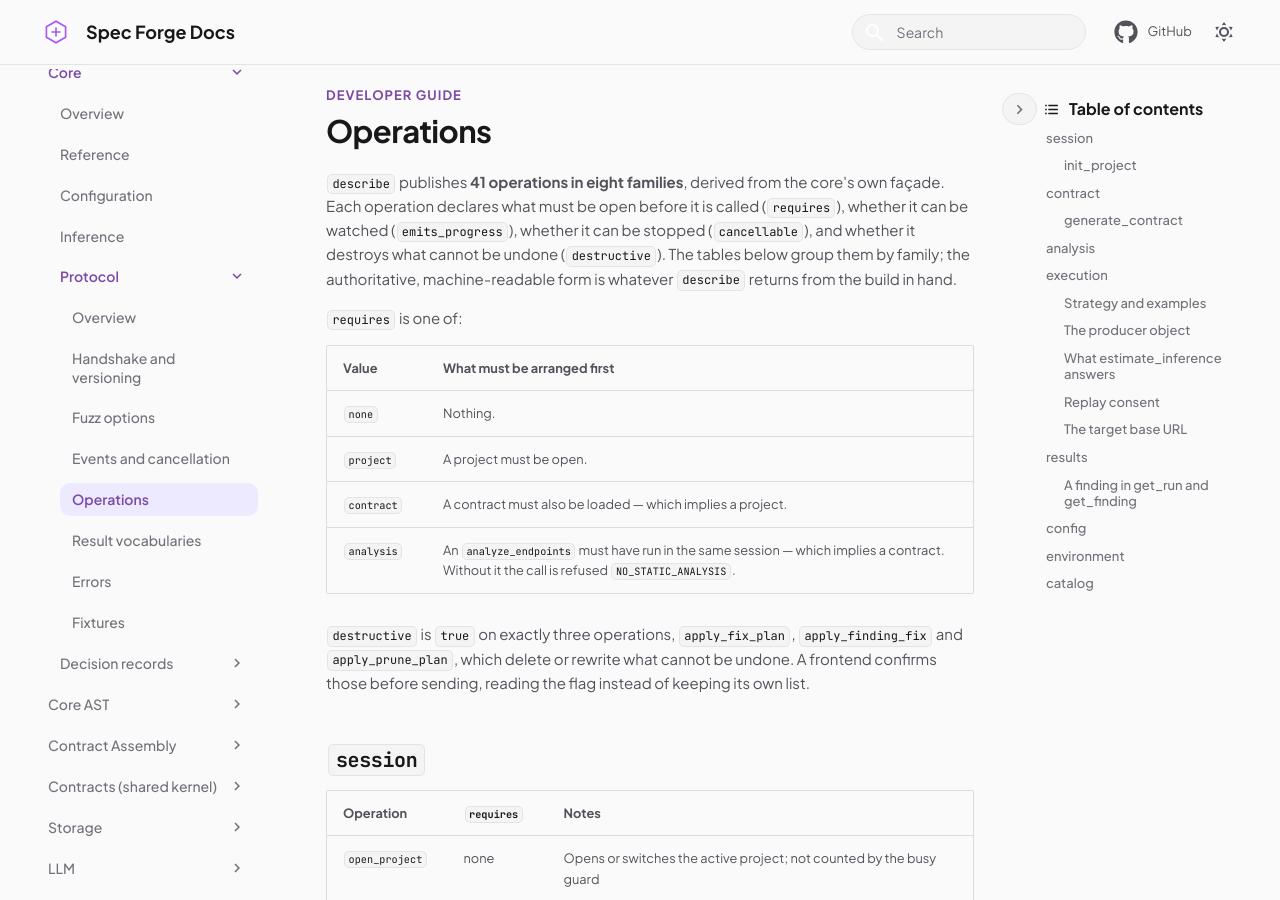
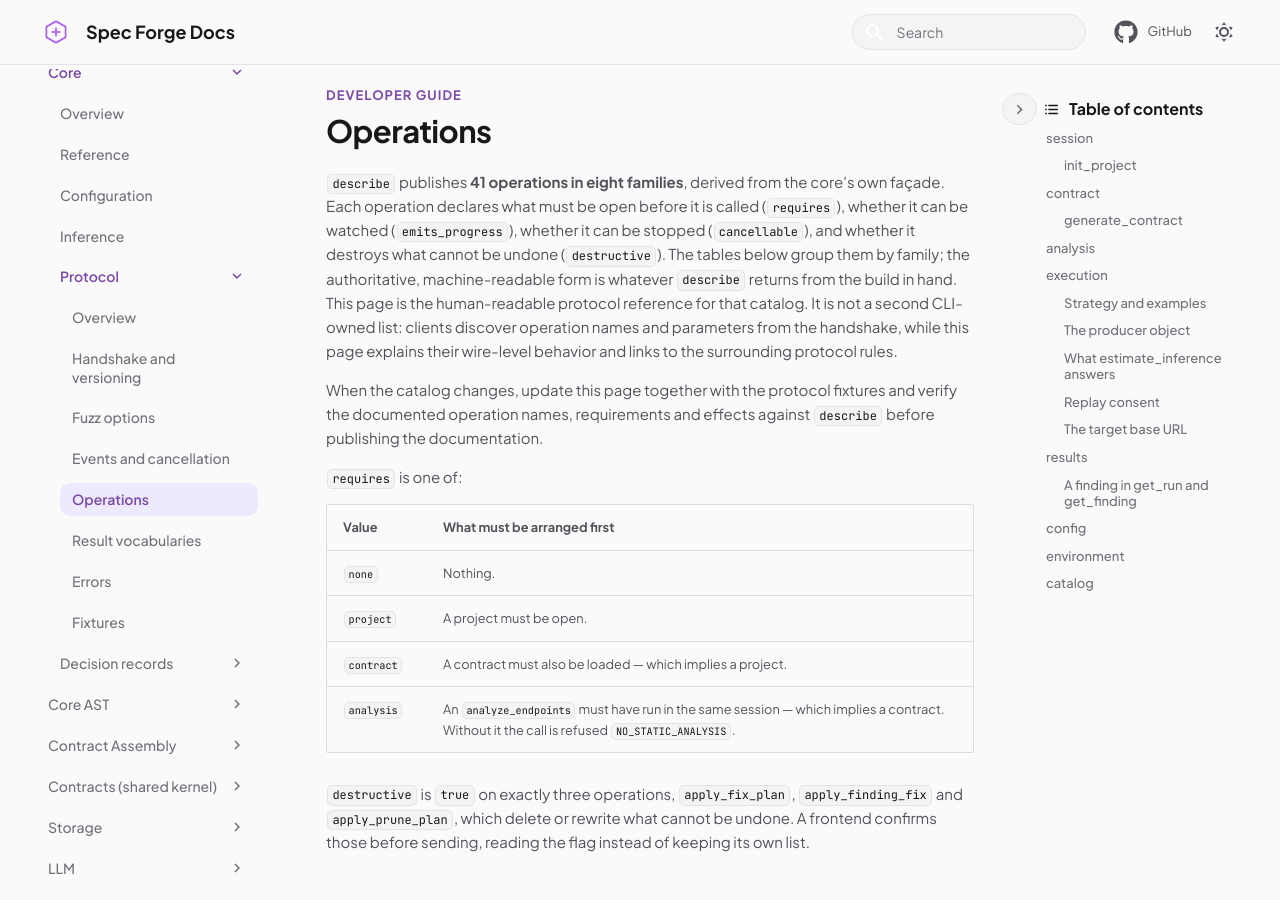
Before and after one commit to Spec-Forge-Testing/specforge-docs, an MkDocs documentation site: the page built from docs/modules/core/protocol/operations.md, in a window 1280 px wide and 900 px high. Built offline with MkDocs 1.6.1 and Material for MkDocs 9.7.7, drawn with Linux system fonts in a browser that asks for light colours; comment, search, counter and statistics services are not loaded.

Commit message:
docs(protocol): clarify operation reference ownership

```diff
--- a/docs/modules/core/protocol/operations.md
+++ b/docs/modules/core/protocol/operations.md
@@ -6,6 +6,14 @@ core's own façade. Each operation declares what must be open before it is calle
 stopped (`cancellable`), and whether it destroys what cannot be undone
 (`destructive`). The tables below group them by family; the authoritative,
 machine-readable form is whatever `describe` returns from the build in hand.
+This page is the human-readable protocol reference for that catalog. It is not
+a second CLI-owned list: clients discover operation names and parameters from
+the handshake, while this page explains their wire-level behavior and links to
+the surrounding protocol rules.
+
+When the catalog changes, update this page together with the protocol fixtures
+and verify the documented operation names, requirements and effects against
+`describe` before publishing the documentation.
 
 `requires` is one of:
 
```
